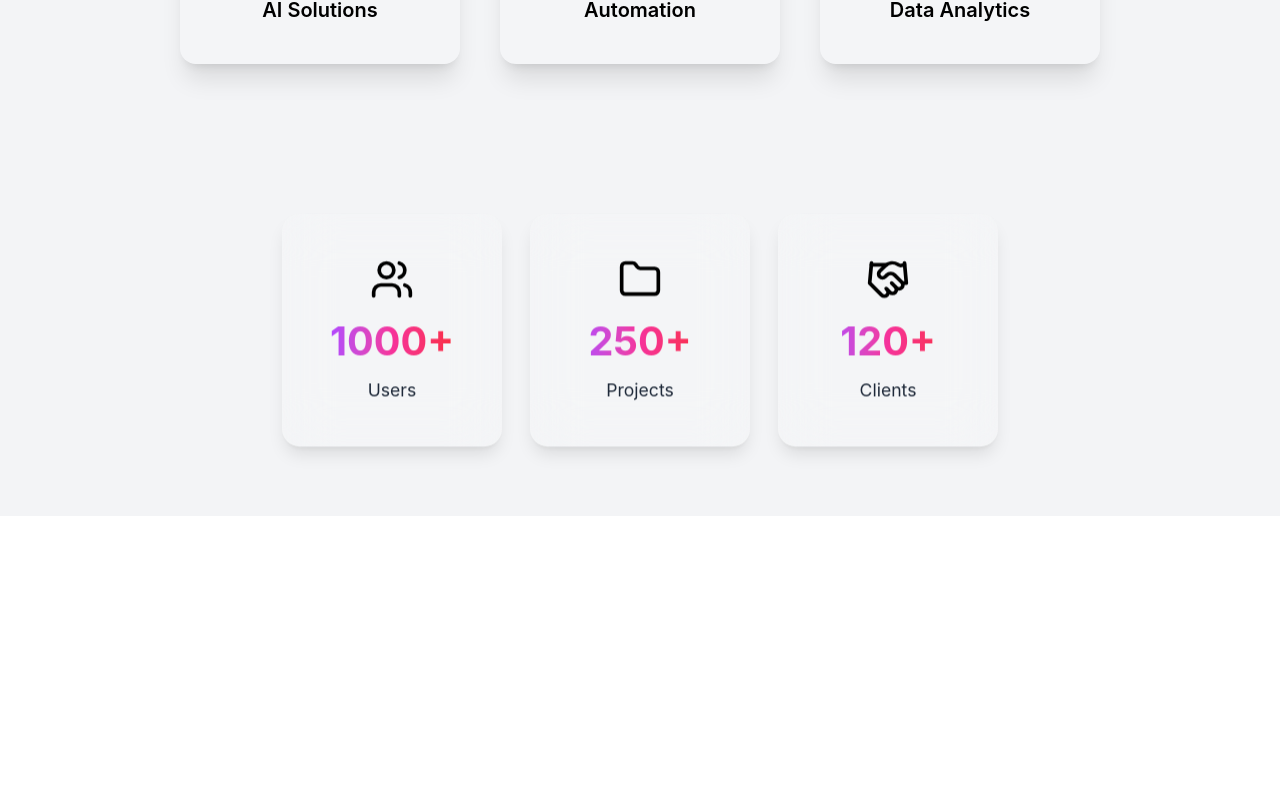
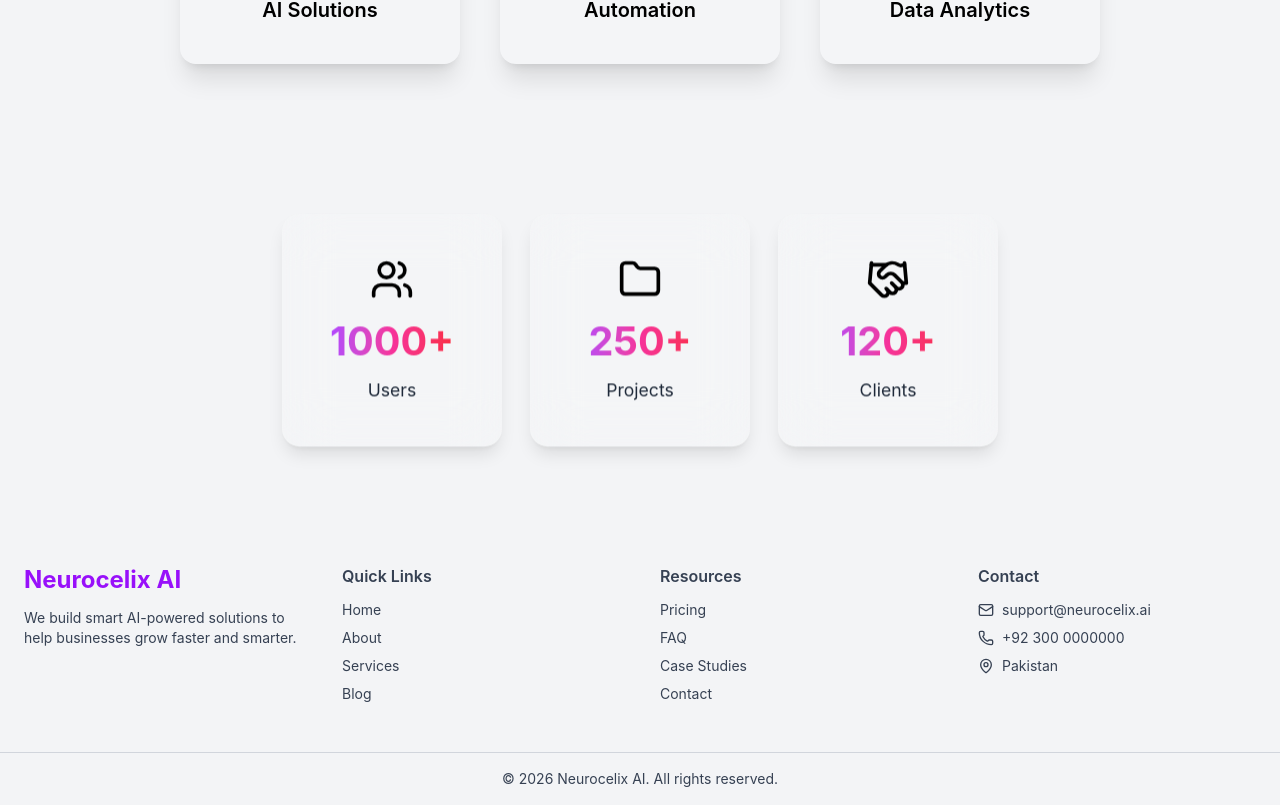
Before and after one commit to noor-1457/Neurocelix-AI, a React (Vite) app in the folder frontend/: page / in a window 1280 px wide. Shown: the part 992-1797 px from the top of the page. Before the commit the page ends 1508 px from the top, so only its background shows below. Built offline with nearby package versions, Linux system fonts and the light colour scheme.

Commit message:
Footer added

```diff
--- /dev/null
+++ b/frontend/src/components/Footer.jsx
@@ -0,0 +1,111 @@
+import React from "react";
+import { Link } from "react-router-dom";
+import { Mail, Phone, MapPin } from "lucide-react";
+
+const Footer = ({ dark }) => {
+  return (
+    <footer
+      className={`transition-colors duration-300 ${
+        dark ? "bg-gray-900 text-gray-300" : "bg-gray-100 text-gray-700"
+      }`}
+    >
+      <div className="max-w-7xl mx-auto px-6 py-12 grid md:grid-cols-4 gap-10">
+        {/* Logo + About */}
+        <div>
+          <h2 className="text-2xl font-bold text-purple-600 mb-3">
+            Neurocelix AI
+          </h2>
+          <p className="text-sm">
+            We build smart AI-powered solutions to help businesses grow faster
+            and smarter.
+          </p>
+        </div>
+
+        {/* Quick Links */}
+        <div>
+          <h3 className="font-semibold mb-3">Quick Links</h3>
+          <ul className="space-y-2 text-sm">
+            <li>
+              <Link to="/" className="hover:text-purple-500">
+                Home
+              </Link>
+            </li>
+            <li>
+              <Link to="/about" className="hover:text-purple-500">
+                About
+              </Link>
+            </li>
+            <li>
+              <Link to="/services" className="hover:text-purple-500">
+                Services
+              </Link>
+            </li>
+            <li>
+              <Link to="/blog" className="hover:text-purple-500">
+                Blog
+              </Link>
+            </li>
+          </ul>
+        </div>
+
+        {/* Resources */}
+        <div>
+          <h3 className="font-semibold mb-3">Resources</h3>
+          <ul className="space-y-2 text-sm">
+            <li>
+              <Link to="/pricing" className="hover:text-purple-500">
+                Pricing
+              </Link>
+            </li>
+            <li>
+              <Link to="/faq" className="hover:text-purple-500">
+                FAQ
+              </Link>
+            </li>
+            <li>
+              <Link to="/case-studies" className="hover:text-purple-500">
+                Case Studies
+              </Link>
+            </li>
+            <li>
+              <Link to="/contact" className="hover:text-purple-500">
+                Contact
+              </Link>
+            </li>
+          </ul>
+        </div>
+
+        {/* Contact Info */}
+        <div>
+          <h3 className="font-semibold mb-3">Contact</h3>
+
+          <div className="flex items-center gap-2 text-sm mb-2">
+            <Mail size={16} />
+            <span>support@neurocelix.ai</span>
+          </div>
+
+          <div className="flex items-center gap-2 text-sm mb-2">
+            <Phone size={16} />
+            <span>+92 300 0000000</span>
+          </div>
+
+          <div className="flex items-center gap-2 text-sm">
+            <MapPin size={16} />
+            <span>Pakistan</span>
+          </div>
+        </div>
+      </div>
+
+      {/* Bottom Bar */}
+      <div
+        className={`text-center py-4 text-sm border-t ${
+          dark ? "border-gray-700" : "border-gray-300"
+        }`}
+      >
+        © {new Date().getFullYear()} Neurocelix AI. All rights reserved.
+      </div>
+    </footer>
+  );
+};
+
+export default Footer;
--- a/frontend/src/layouts/PublicLayout.jsx
+++ b/frontend/src/layouts/PublicLayout.jsx
@@ -1,9 +1,11 @@
 import { Outlet } from "react-router-dom";
 import Navbar from "../components/Navbar";
+import Footer from "../components/Footer";
 
 export default function PublicLayout({ dark, setDark }) {
   return (
-    <div className="min-h-screen bg-white dark:bg-gray-900 text-black dark:text-white transition-colors duration-500">
+    <>
+      <div className=" bg-white dark:bg-gray-900 text-black dark:text-white transition-colors duration-500">
         <Navbar dark={dark} setDark={setDark} />
 
         <main>
@@ -11,5 +13,7 @@ export default function PublicLayout({ dark, setDark }) {
           <Outlet context={{ dark, setDark }} />
         </main>
       </div>
+      <Footer dark={dark} />
+    </>
   );
 }
```
Lines whose indentation alone changed are shown as unchanged.
